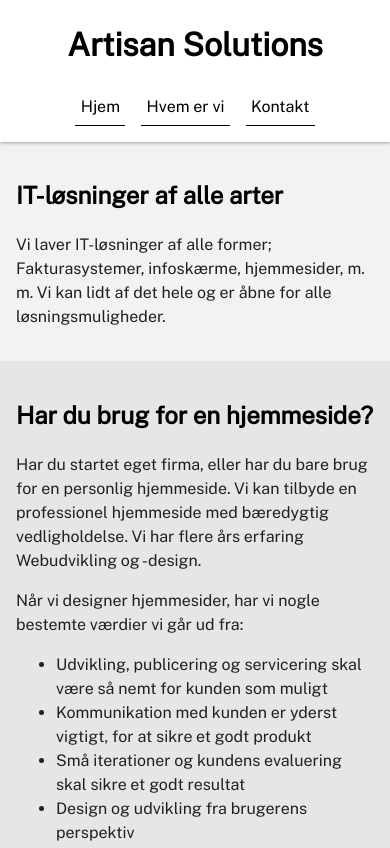
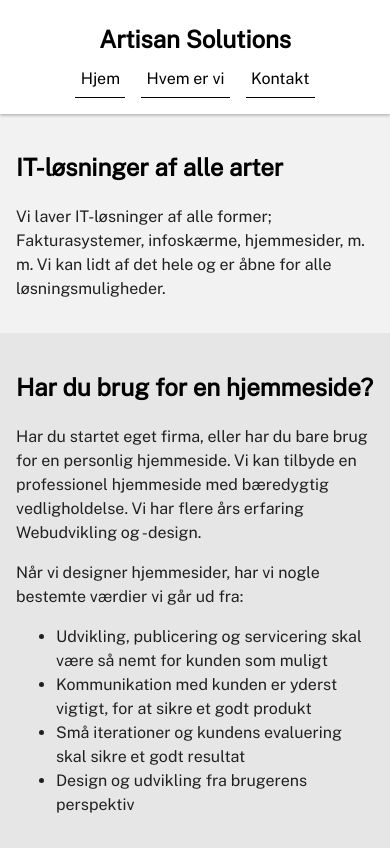
Before and after one commit to artisan-solutions/www, a website built with Vite: page index.html in a window 390 px wide. Shown: the top 848 px of the page. Built offline with nearby package versions, Linux system fonts and the light colour scheme; a web font is replaced by a local one.

Commit message:
fixed minor responsive error

```diff
--- a/src/scss/_header.scss
+++ b/src/scss/_header.scss
@@ -50,10 +50,15 @@
     }
 }
 
-@media only screen and (max-width: 600px) {
+@media only screen and (max-width: 660px) {
     header {
         padding: 1rem;
         flex-direction: column;
         align-items: center;
+        gap: 0px;
+
+        h1 {
+            font-size: 1.5em;
+        }
     }
 }
```
